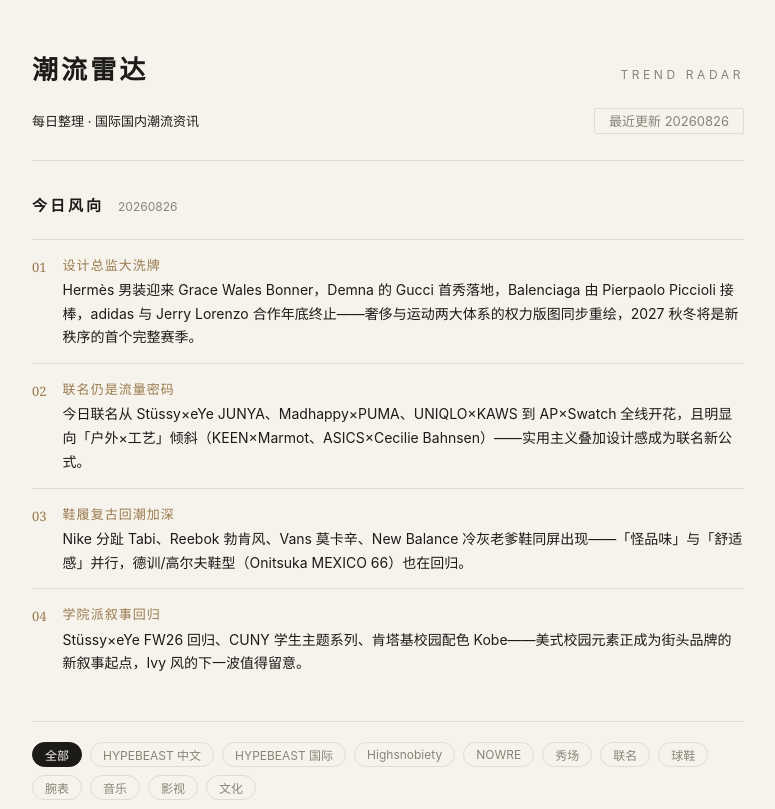
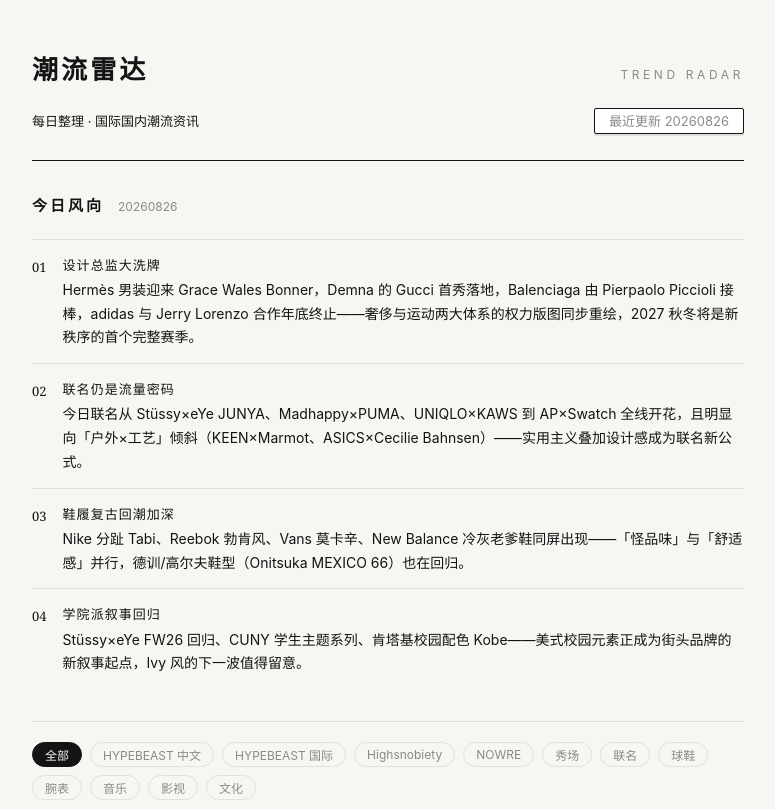
Before and after one commit to lonelyy-z/trend-radar, a plain HTML site: page index.html in a window 1280 px wide. Shown: the top 809 px of the page, without its empty margins (252-1027 px from the left). Drawn offline with Linux system fonts and the light colour scheme.

Commit message:
update index.html

```diff
--- a/index.html
+++ b/index.html
@@ -5,17 +5,17 @@
 <meta name="viewport" content="width=device-width, initial-scale=1">
 <title>潮流雷达 · 20260826</title>
 <style>
-:root { --paper:#f6f3ec; --ink:#1c1b18; --muted:#8a8477; --line:#e2dccf; --accent:#9a7b4f; }
+:root { --paper:#f6f6f2; --card:#ffffff; --ink:#141414; --muted:#8a8a86; --line:#e2e2dc; --accent:#141414; --shadow:#e0e0da; }
 * { margin:0; padding:0; box-sizing:border-box; }
 body { background:var(--paper); color:var(--ink); font-family:-apple-system,"PingFang SC","Noto Sans SC","Microsoft YaHei",sans-serif; line-height:1.7; }
 .wrap { max-width:760px; margin:0 auto; padding:0 24px; }
-header { padding:48px 0 28px; border-bottom:1px solid var(--line); }
+header { padding:48px 0 28px; border-bottom:1px solid var(--ink); }
 .brand { display:flex; justify-content:space-between; align-items:baseline; }
-.brand h1 { font-size:26px; letter-spacing:.12em; font-weight:600; }
+.brand h1 { font-size:26px; letter-spacing:.12em; font-weight:800; }
 .brand .en { font-size:12px; color:var(--muted); letter-spacing:.3em; text-transform:uppercase; }
 .nav { display:flex; justify-content:space-between; margin-top:18px; font-size:13px; }
-.nav a { color:var(--muted); text-decoration:none; border:1px solid var(--line); padding:4px 14px; border-radius:2px; }
-.nav a:hover { color:var(--ink); border-color:var(--accent); }
+.nav a { color:var(--muted); text-decoration:none; border:1px solid var(--ink); padding:4px 14px; border-radius:2px; background:var(--card); box-shadow:0 2px 0 var(--shadow); }
+.nav a:hover { color:var(--ink); border-color:var(--black); }
 .trends { padding:32px 0; border-bottom:1px solid var(--line); }
 .sec-head { display:flex; align-items:baseline; gap:14px; margin-bottom:20px; }
 .sec-head h2 { font-size:15px; letter-spacing:.2em; font-weight:600; }
@@ -28,12 +28,12 @@
 .muted { color:var(--muted); font-size:13px; }
 .filters { display:flex; flex-wrap:wrap; gap:8px; padding:20px 0 6px; }
 .chip { border:1px solid var(--line); background:none; color:var(--muted); font-size:12px; padding:3px 12px; border-radius:999px; cursor:pointer; font-family:inherit; }
-.chip:hover { border-color:var(--accent); color:var(--ink); }
+.chip:hover { border-color:var(--ink); color:var(--ink); }
 .chip.on { background:var(--ink); color:var(--paper); border-color:var(--ink); }
 .list { padding:10px 0 48px; }
 .item { display:grid; grid-template-columns:110px 1fr 52px 44px; gap:12px; align-items:baseline; padding:13px 4px; border-top:1px solid var(--line); text-decoration:none; color:var(--ink); }
 .item:last-child { border-bottom:1px solid var(--line); }
-.item:hover { background:#efece2; }
+.item:hover { background:var(--card); }
 .it-src { font-size:12px; color:var(--muted); }
 .it-title { font-size:14px; }
 .it-tag { font-size:12px; color:var(--accent); text-align:right; }
```
